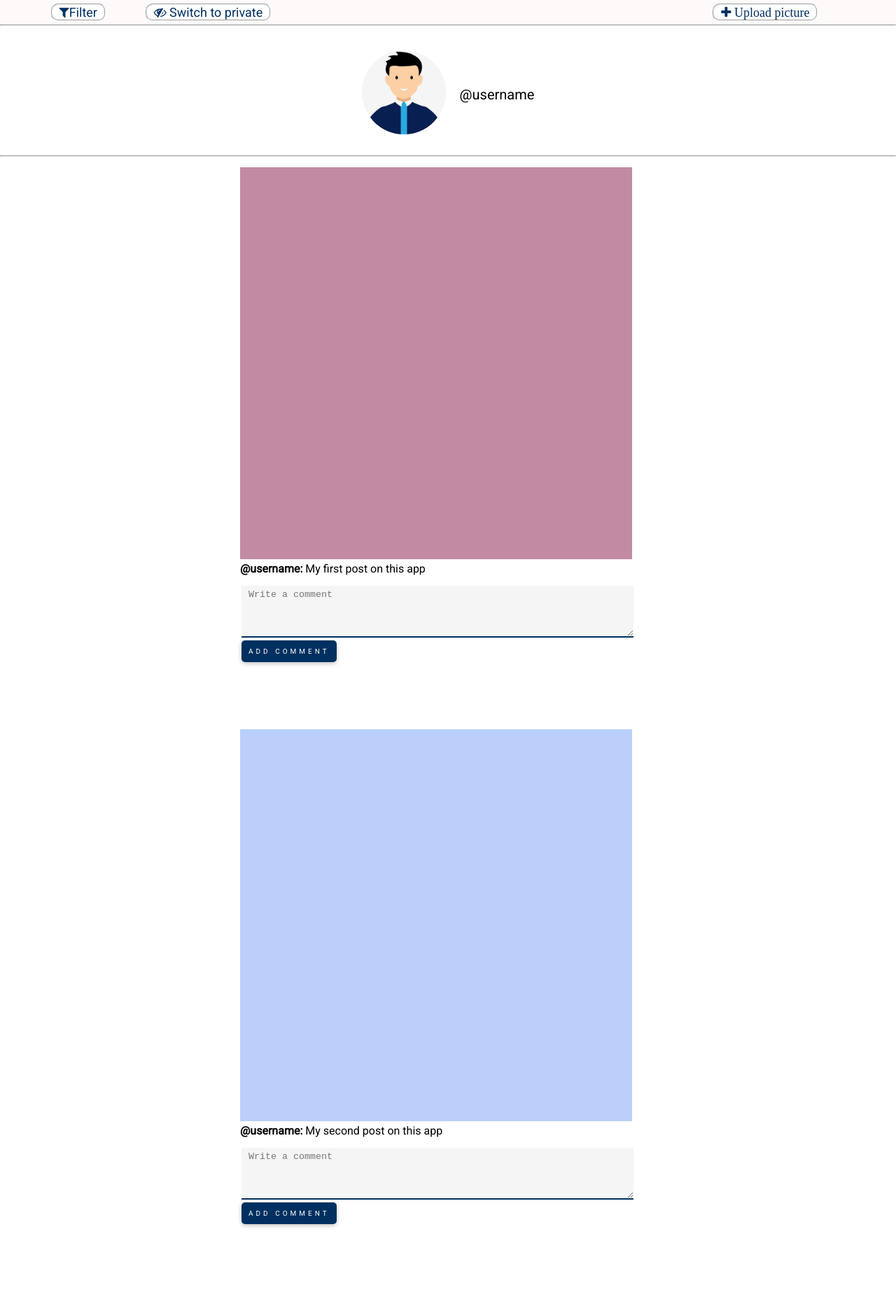
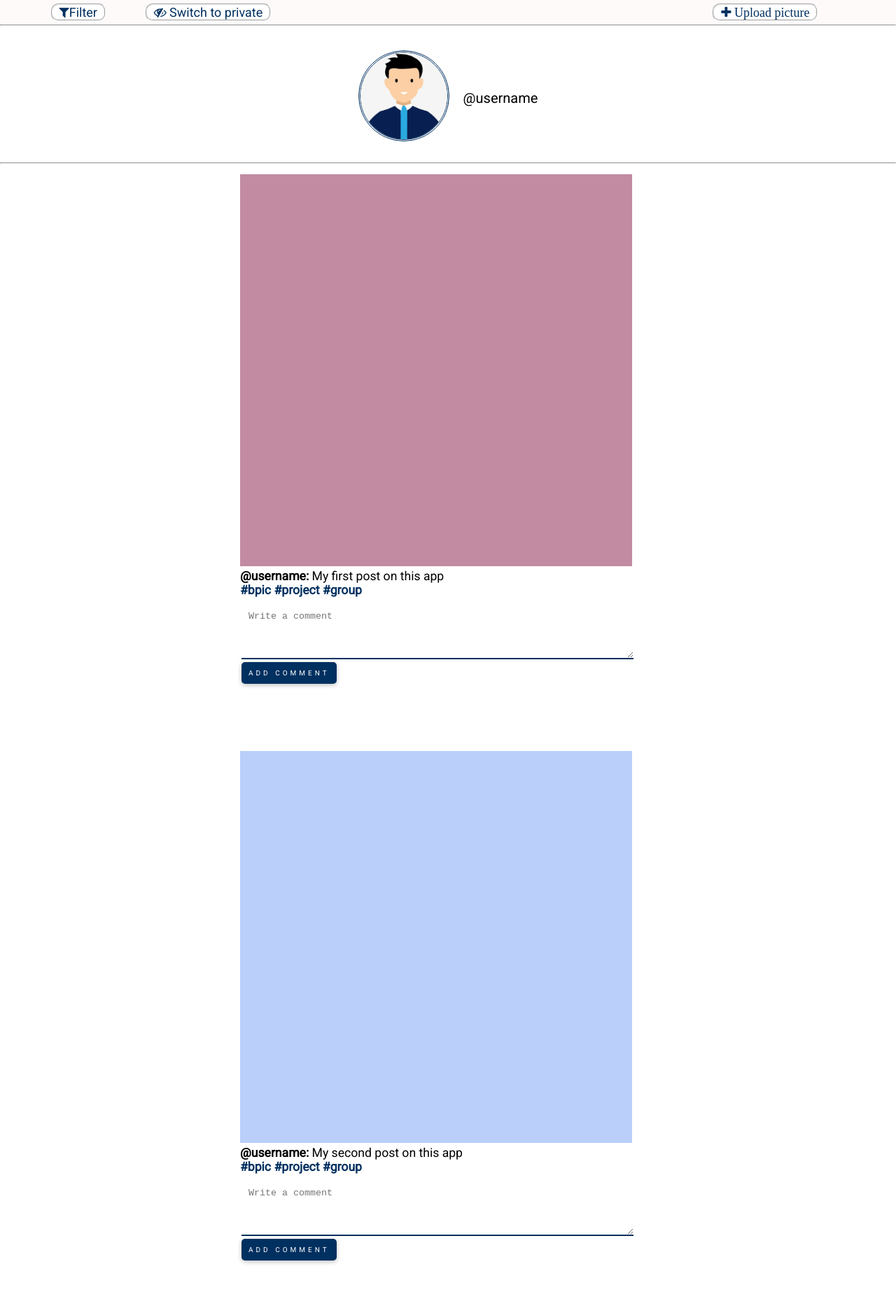
Before and after one commit to LilianaPopa-stud/Proiect-TW, a PHP site: page /user.html in a window 1280 px wide. Shown: the part 95-1971 px from the top of the page at 70% size. Before the commit the page ends 1920 px from the top, so only its background shows below. Run offline with PHP 8.4, Linux system fonts and the light colour scheme; some web fonts are replaced.

Commit message:
changed userStyle

```diff
--- a/comment.css
+++ b/comment.css
@@ -16,7 +16,7 @@ section#app{
 	width: 560px;
     height: 80%;
 	border: none;
-	background: whitesmoke;
+	background: white;
 	padding: 5px 10px;
 
 	border-bottom: 2px solid #003060;
--- a/photo.css
+++ b/photo.css
@@ -8,5 +8,14 @@
         height: auto;
         background: transparent;
         margin-left: 28px;
+        font-size: 1.1em;
+}
+.tags-box{
+    width: 560px;
+        height: auto;
+        background: transparent;
+        margin-left: 28px;
         font-family: 'Roboto';
+        font-size: 1.1em;
+        color:  #003060;
 }
--- a/style.css
+++ b/style.css
@@ -37,6 +37,7 @@ a {
   background-color: whitesmoke;
   transition: 0.3s ease;
  }
+
  hr{
    background-color: #003060;
  }
--- a/styleUser.css
+++ b/styleUser.css
@@ -1,8 +1,9 @@
 .profile-pic {
     border-radius: 50%;
-    width: 120px;
-    height: 120px;
-
+    width: 130px;
+    height: 130px;
+    border-style: double;
+    border-color: #003060;
 }
 body {
   background: white;
--- a/user.html
+++ b/user.html
@@ -46,7 +46,8 @@
     <main class="gallery">
                 <section id="app">
                     <div ><img src="./pics/swatch2.jpeg" class="photo"></div>
-                    <div class="caption-box"> <b>@username:</b>  My first post on this app</div>
+                    <div class="caption-box"> <b> @username: </b>  My first post on this app</div>
+                    <div class="tags-box">   <b> #bpic #project #group</b> </div>
                     <div class="container-comm">
                         <div class="row">
                             <div class="col-6">
@@ -72,12 +73,12 @@
                     <!--End Container-->
                 </section>
                 <!--end app-->
-            </div>
-        </div>
+
 
                 <section id="app">
                     <div><img src="./pics/swatch3.jpeg" class="photo"></div>
                     <div class="caption-box"> <b>@username:</b> My second post on this app</div>
+                    <div class="tags-box">   <b> #bpic #project #group</b> </div>
                     <div class="container-comm">
                         <div class="row">
                             <div class="col-6">
@@ -103,8 +104,38 @@
                     <!--End Container-->
                 </section>
                 <!--end app-->
-            </div>
-        </div>
+
+
+                <section id="app">
+                    <div><img src="./pics/swatch1.jpeg" class="photo"></div>
+                    <div class="caption-box"> <b>@username:</b> My last post on this app</div>
+                    <div class="tags-box">   <b> #bpic #project #group</b> </div>
+                    <div class="container-comm">
+                        <div class="row">
+                            <div class="col-6">
+                                <div class="comment">
+                                    <p v-for="items in item" v-text="items"></p>
+                                </div>
+                                <!--End comment-->
+                            </div>
+                            <!--End Col-->
+                        </div>
+                        <!--End row-->
+                        <div class="row">
+                            <div class="col-6">
+                                <textarea type="text" class="input" placeholder="Write a comment" v-model="newItem"
+                                    @keyup.enter="addItem()"></textarea>
+                                <button v-on:click="addItem()" class='primaryContained float-left' type="submit">Add
+                                    comment</button>
+                            </div>
+                            <!--end col-->
+                        </div>
+                        <!--End row-->
+                    </div>
+                    <!--End Container-->
+                </section>
+                <!--end app-->
+
 
     </main>
 
```
